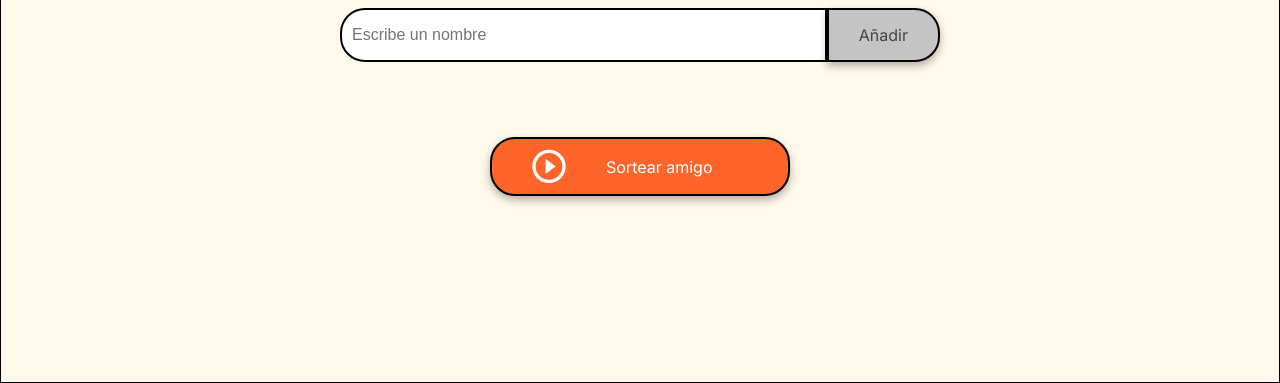
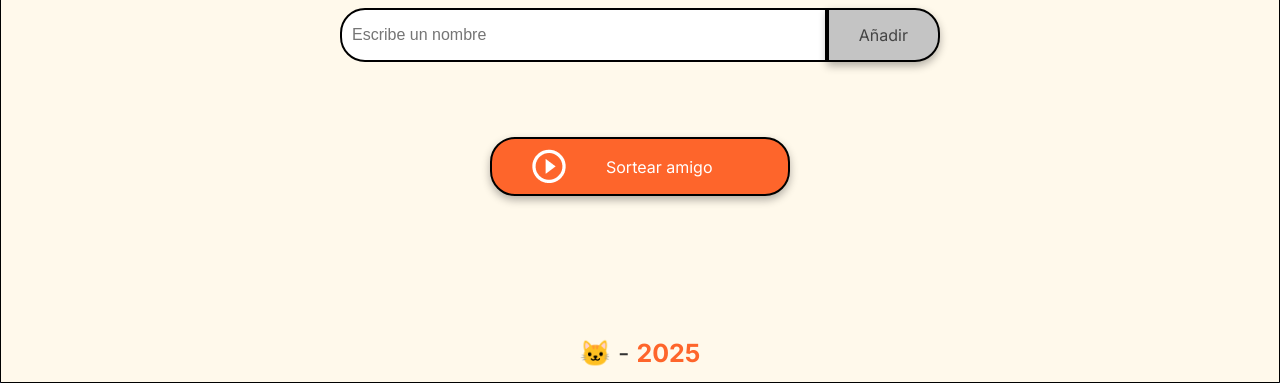
Before and after one commit to JuanDiegoCJ/juego-amigo-secreto-one-g9, a plain HTML site: page index.html in a window 1280 px wide. Shown: the part 417-800 px from the top of the page. Drawn offline with Linux system fonts and the light colour scheme.

Commit message:
Actualización Final (Index - Style - README)
Detalles de accesibilidad y estilos mejorados

```diff
--- a/index.html
+++ b/index.html
@@ -36,6 +36,11 @@
         </section>
     </main>
 
+    <footer class="footer">
+        <p>🐱 - <span class="nombre">2025</span></p>
+    </footer>
+
+
     <script src="app.js" defer></script>
 </body>
 </html>
--- a/style.css
+++ b/style.css
@@ -142,7 +142,6 @@ ul {
     text-align: center;
 }
 
-/* Botón de sortear título */
 .button-draw {
     display: flex;
     align-items: center;
@@ -160,3 +159,20 @@ ul {
 .button-draw:hover {
     background-color: var(--color-button-hover);
 }
+
+.footer {
+    position: fixed;
+    bottom: 0;
+    width: 100%;
+    text-align: center;
+    font-size: 25px;
+    color: #333;
+    padding: 15px 0;
+    font-family: 'Inter', sans-serif;
+}
+
+.footer .nombre {
+    font-weight: bold;
+    color: #fe652b;
+    transition: all 0.3s ease;
+}
```
Also changed, not shown: 1 other file.
